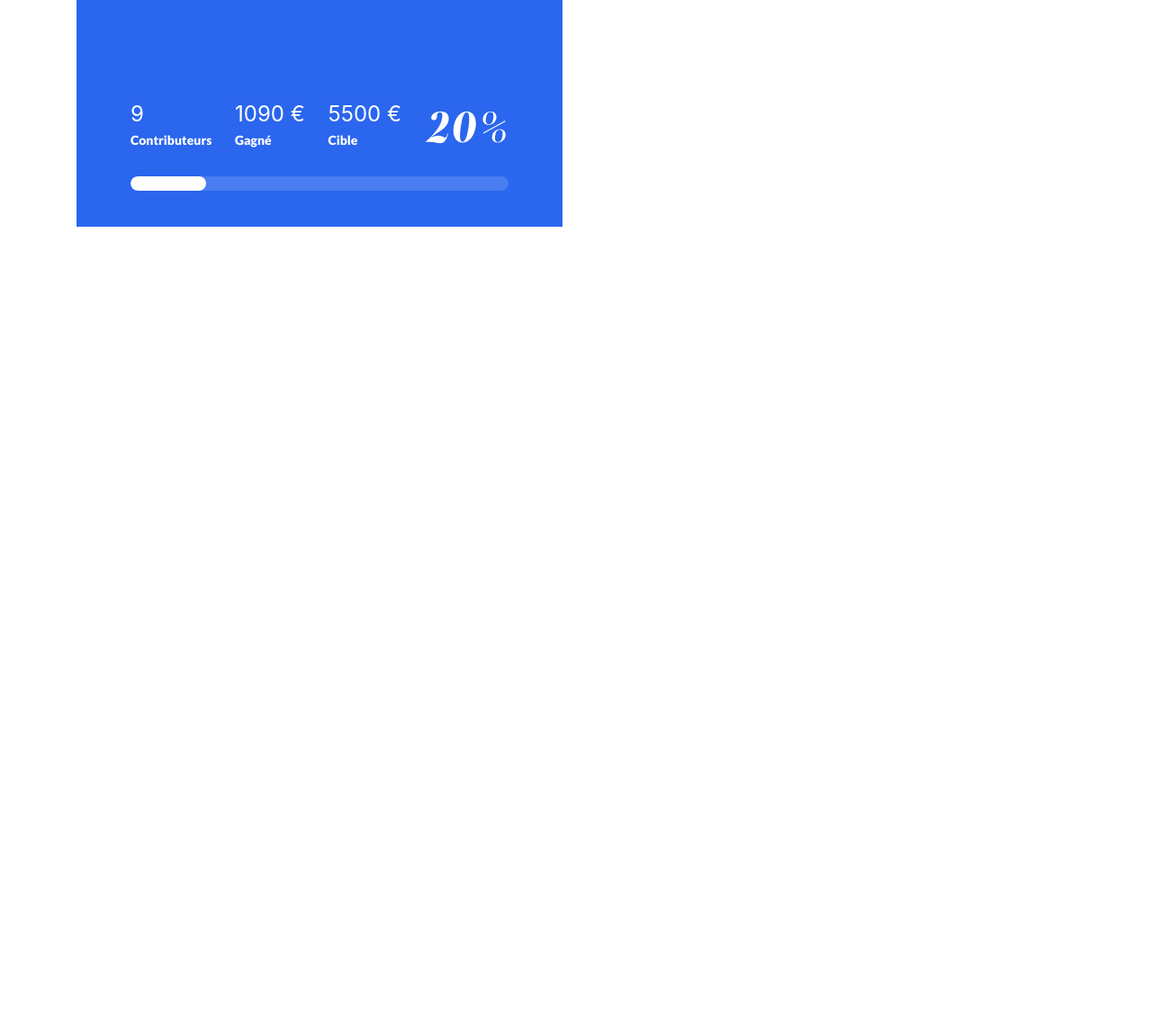
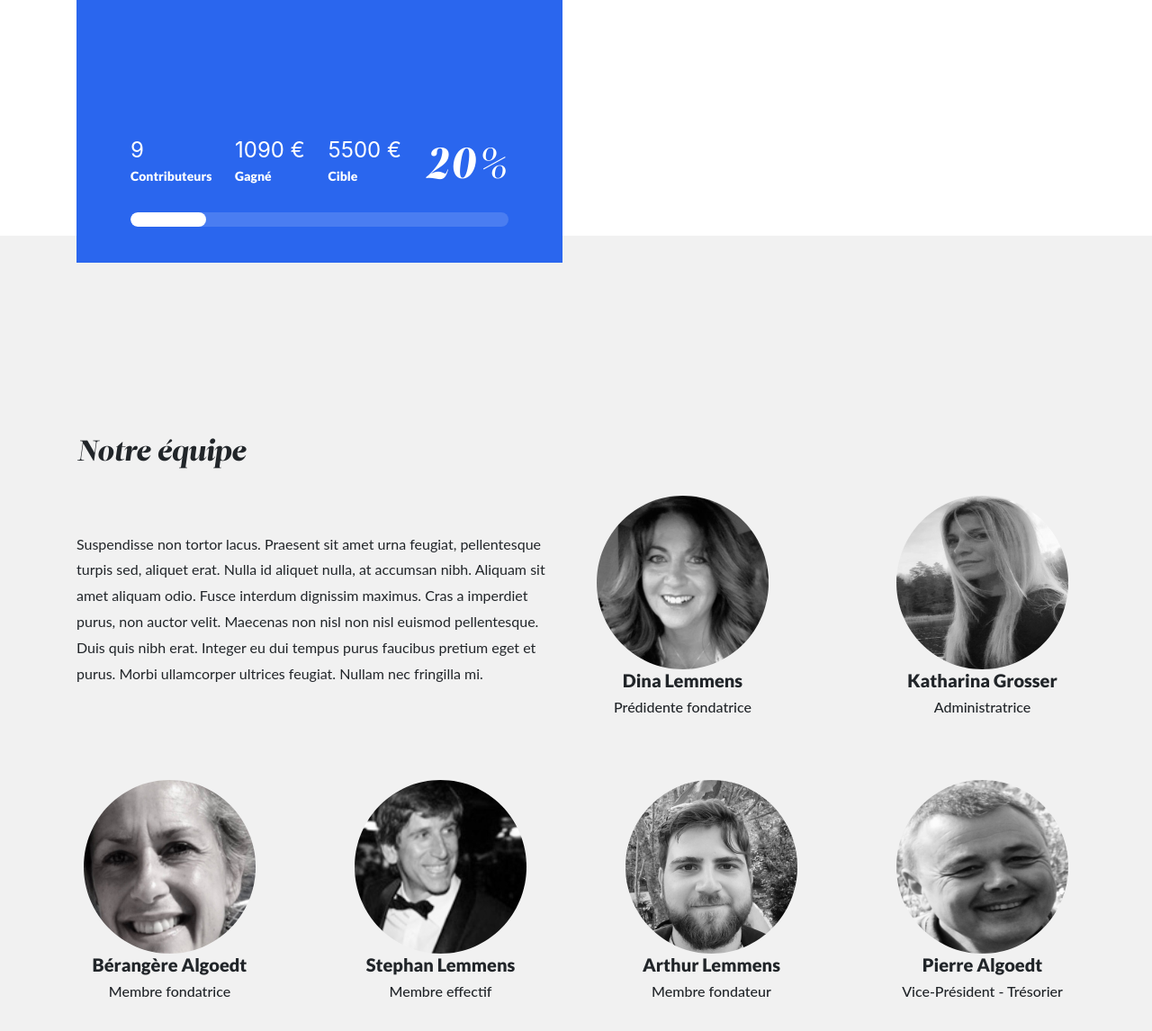
Before and after one commit to codeKameleon/auris-viva, a website: page src/index.html in a window 1280 px wide. Shown: the part 3073-4219 px from the top of the page at 90% size. Before the commit the page ends 3325 px from the top, so only its background shows below. Drawn offline with Linux system fonts and the light colour scheme.

Commit message:
feat(Team): team section structure + design

```diff
--- a/src/index.html
+++ b/src/index.html
@@ -362,6 +362,92 @@
       </div>
     </section>
     <!-- end CAMPAIGNS SECTION -->
+
+    <!-- start TEAM SECTION -->
+    <section class="team container-fluid">
+      <div class="container">
+        <div class="row">
+          <div class="col-sm-12">
+            <h1 class="title">Notre équipe</h1>
+          </div>
+        </div>
+
+        <div class="row mb-sm-0 mb-md-5 d-flex align-items-center">
+          <div class="col-sm-12 col-md-6">
+            <p class="presentation mb-sm-5 mb-md-0">
+              Suspendisse non tortor lacus. Praesent sit amet urna feugiat,
+              pellentesque turpis sed, aliquet erat. Nulla id aliquet nulla, at
+              accumsan nibh. Aliquam sit amet aliquam odio. Fusce interdum
+              dignissim maximus. Cras a imperdiet purus, non auctor velit.
+              Maecenas non nisl non nisl euismod pellentesque. Duis quis nibh
+              erat. Integer eu dui tempus purus faucibus pretium eget et purus.
+              Morbi ullamcorper ultrices feugiat. Nullam nec fringilla mi.
+            </p>
+          </div>
+
+          <div class="col-sm-12 col-md-6 d-flex justify-content-between">
+            <div class="member p-sm-4 p-md-2">
+              <img
+                src="./assets/img/dina.png"
+                alt="Dina Lemmens - Présidente fondatrice"
+              />
+              <h2 class="name">Dina Lemmens</h2>
+              <h3 class="function">Prédidente fondatrice</h3>
+            </div>
+
+            <div class="member p-sm-4 p-md-2">
+              <img src="./assets/img/katharina.png" alt="Katharina Grosser" />
+              <h2 class="name">Katharina Grosser</h2>
+              <h3 class="function">Administratrice</h3>
+            </div>
+          </div>
+        </div>
+
+        <div class="row">
+          <div
+            class="col-sm-12 d-flex flex-wrap justify-content-between align-items-center"
+          >
+            <div class="member p-sm-4 p-md-2">
+              <img
+                src="./assets/img/berangere.png"
+                alt="Bérangère Algoedt - Membre fondatrice"
+              />
+              <h2 class="name">Bérangère Algoedt</h2>
+              <h3 class="function">Membre fondatrice</h3>
+            </div>
+
+            <div class="member p-sm-4 p-md-2">
+              <img
+                src="./assets/img/stephan.png"
+                alt="Stephan Lemmens - Membre effectif"
+              />
+              <h2 class="name">Stephan Lemmens</h2>
+              <h3 class="function">Membre effectif</h3>
+            </div>
+
+            <div class="member p-sm-4 p-md-2">
+              <img
+                src="./assets/img/arthur.png"
+                alt="Arthur Lemmens - Membre fondateur"
+              />
+              <h2 class="name">Arthur Lemmens</h2>
+              <h3 class="function">Membre fondateur</h3>
+            </div>
+
+            <div class="member p-sm-4 p-md-2">
+              <img
+                src="./assets/img/pierre.png"
+                alt="Pierre Algoedt - Membre fondateur"
+              />
+              <h2 class="name">Pierre Algoedt</h2>
+              <h3 class="function">Vice-Président - Trésorier</h3>
+            </div>
+          </div>
+        </div>
+      </div>
+    </section>
+    <!-- end TEAM SECTION -->
+
     <script src="/js/jquery.min.js"></script>
     <script src="/js/popper.min.js"></script>
     <script src="/js/bootstrap.min.js"></script>
--- /dev/null
+++ b/src/scss/home/_team.scss
@@ -0,0 +1,27 @@
+.team {
+  padding: 200px 0 300px;
+  background-color: $greyMedium;
+
+  .title {
+    font-family: $Leitura;
+  }
+
+  .presentation {
+    font-family: $Lato;
+    line-height: 1.8;
+  }
+
+  .member {
+    text-align: center;
+  }
+
+  .name {
+    font-family: $LatoBlack;
+    font-size: 1.25rem;
+  }
+
+  .function {
+    font-family: $Lato;
+    font-size: 1rem;
+  }
+}
--- a/src/scss/styles.scss
+++ b/src/scss/styles.scss
@@ -8,3 +8,4 @@
 @import './home/hero';
 @import './home/about';
 @import './home/campaigns';
+@import './home/team';
```
Also changed, not shown: src/css/styles.css.
